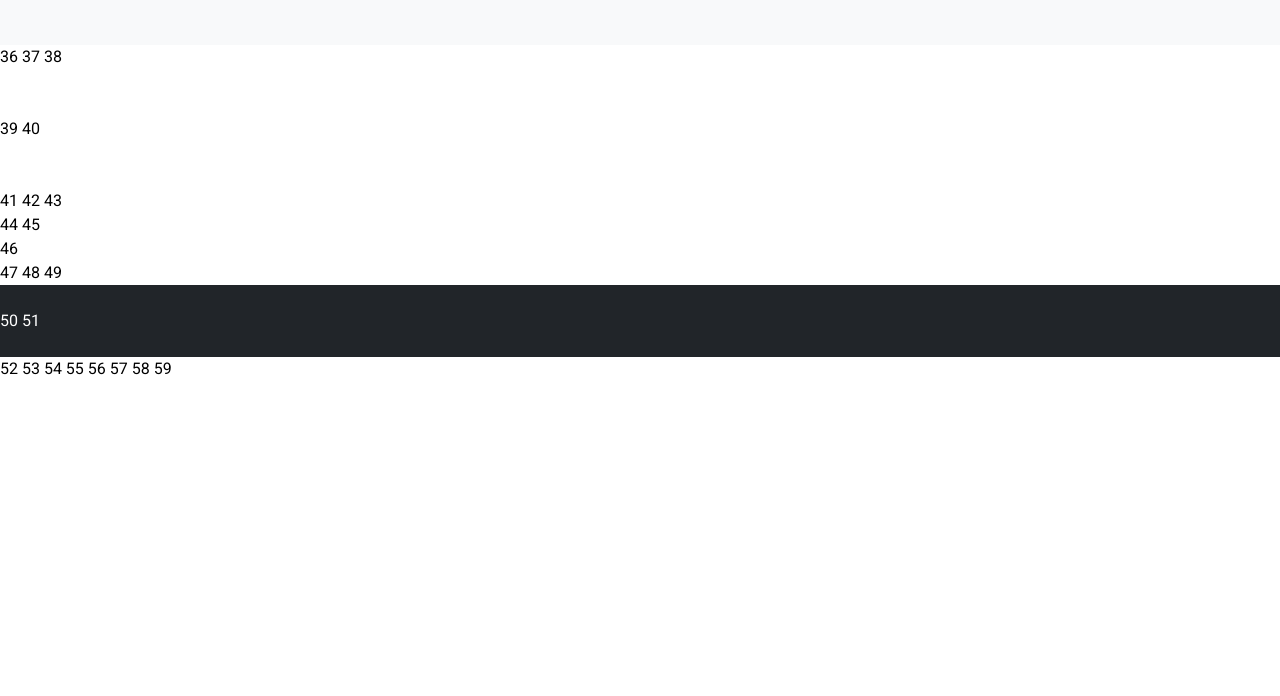
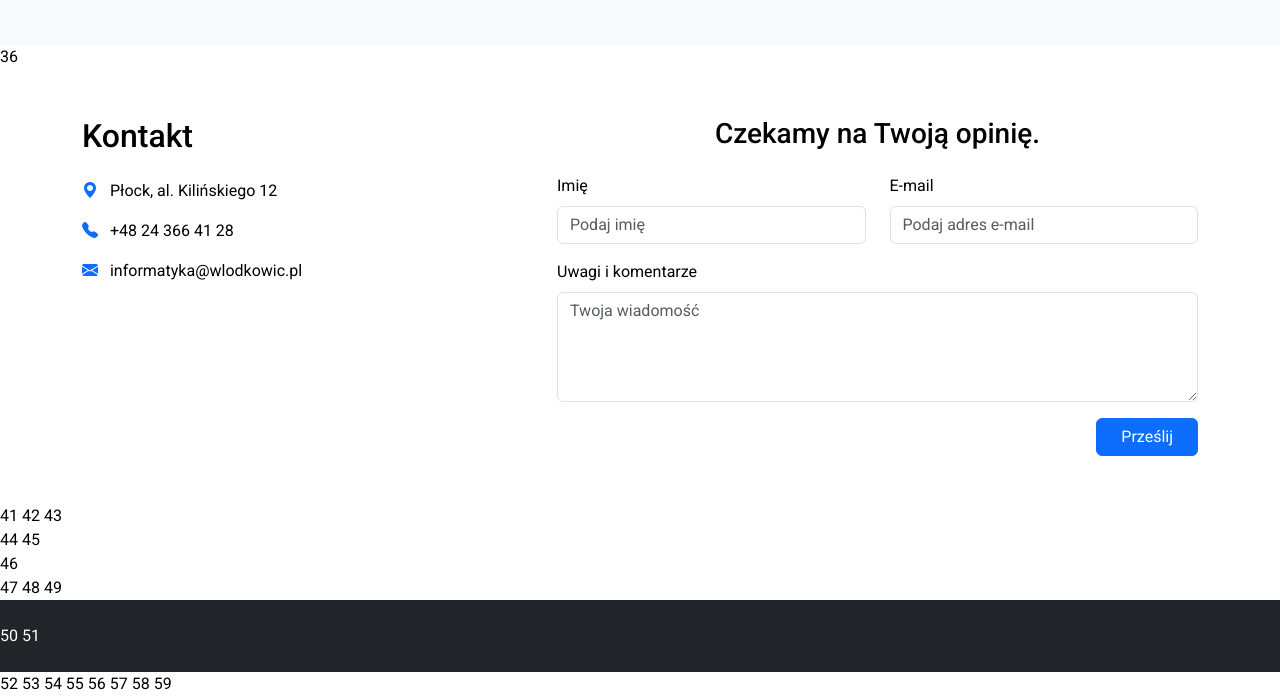
Before and after one commit to Ellianel/witryna-runo-lesne, a plain HTML site: page index.html in a window 1280 px wide. Shown: the part 1439-2135 px from the top of the page. Before the commit the page ends 1820 px from the top, so only its background shows below. Drawn offline with nearby package versions, Linux system fonts and the light colour scheme; a script that the page names is missing.

Commit message:
feat: add contact section with form and info (#17)
Co-authored-by: Radosław Młynarczyk <radoslaw.mlynarczyk@example.com>

```diff
--- a/index.html
+++ b/index.html
@@ -153,10 +153,54 @@
        </div>
    </section>
    36
-   37         <!-- CONTACT SECTION (Issue #6 - Dowolna osoba) -->
-   38         <section id="kontakt" class="py-5">
-   39             <!-- Tutaj pojawi się sekcja Kontakt -->
-   40         </section>
+   <!-- CONTACT SECTION (Issue #6 - Radek) -->
+   <section id="kontakt" class="py-5">
+       <div class="container">
+           <div class="row">
+               <!-- Contact Data -->
+               <div class="col-md-5 mb-4 mb-md-0">
+                   <h2 class="mb-4">Kontakt</h2>
+                   <ul class="list-unstyled">
+                       <li class="mb-3">
+                           <i class="bi bi-geo-alt-fill text-primary me-2"></i>
+                           Płock, al. Kilińskiego 12
+                       </li>
+                       <li class="mb-3">
+                           <i class="bi bi-telephone-fill text-primary me-2"></i>
+                           +48 24 366 41 28
+                       </li>
+                       <li class="mb-3">
+                           <i class="bi bi-envelope-fill text-primary me-2"></i>
+                           informatyka@wlodkowic.pl
+                       </li>
+                   </ul>
+               </div>
+               <!-- Contact Form -->
+               <div class="col-md-7">
+                   <h3 class="text-center mb-4">Czekamy na Twoją opinię.</h3>
+                   <form>
+                       <div class="row">
+                           <div class="col-md-6 mb-3">
+                               <label for="inputName" class="form-label">Imię</label>
+                               <input type="text" class="form-control" id="inputName" placeholder="Podaj imię">
+                           </div>
+                           <div class="col-md-6 mb-3">
+                               <label for="inputEmail" class="form-label">E-mail</label>
+                               <input type="email" class="form-control" id="inputEmail" placeholder="Podaj adres e-mail">
+                           </div>
+                       </div>
+                       <div class="mb-3">
+                           <label for="inputMessage" class="form-label">Uwagi i komentarze</label>
+                           <textarea class="form-control" id="inputMessage" rows="4" placeholder="Twoja wiadomość"></textarea>
+                       </div>
+                       <div class="text-end">
+                           <button type="submit" class="btn btn-primary px-4">Prześlij</button>
+                       </div>
+                   </form>
+               </div>
+           </div>
+       </div>
+   </section>
    41
    42         <!-- MAP SECTION (Issue #7 - Dowolna osoba) -->
    43         <section id="mapa">
```
